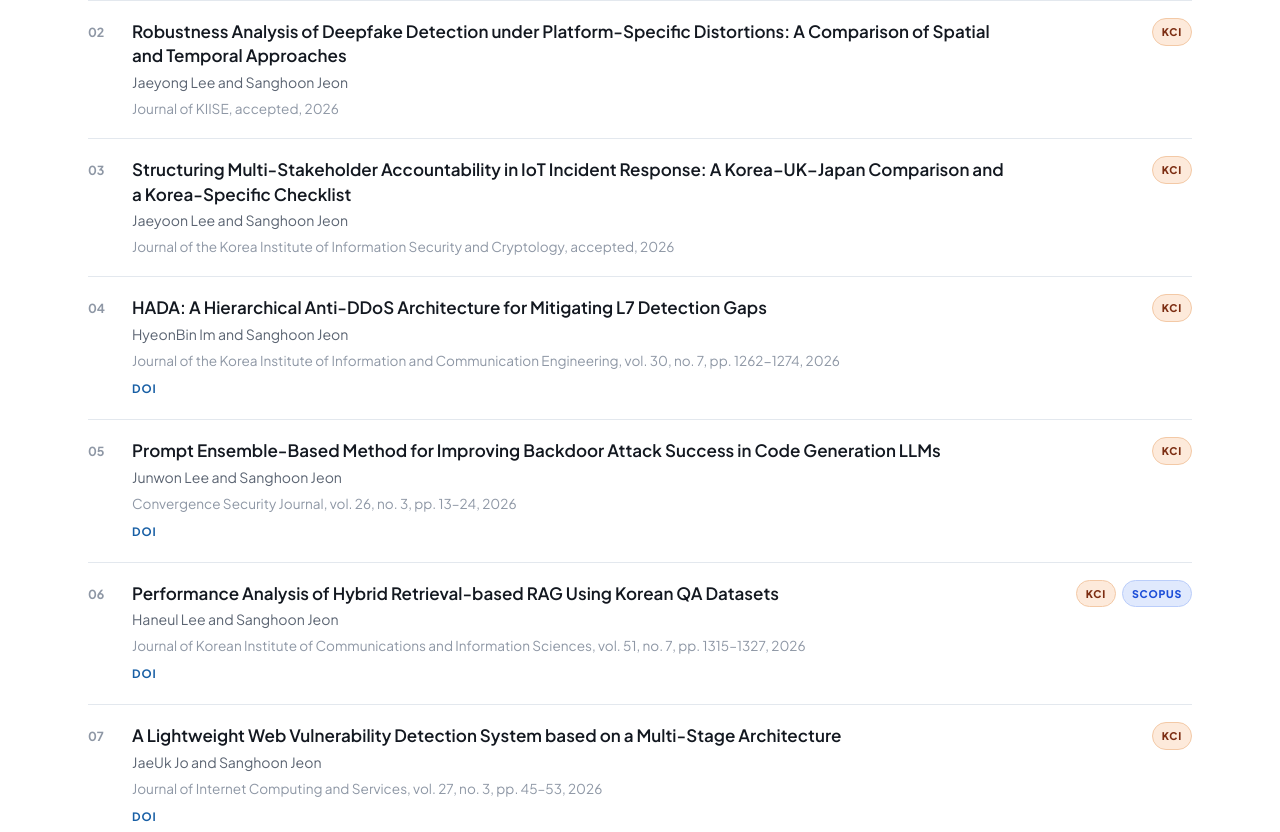
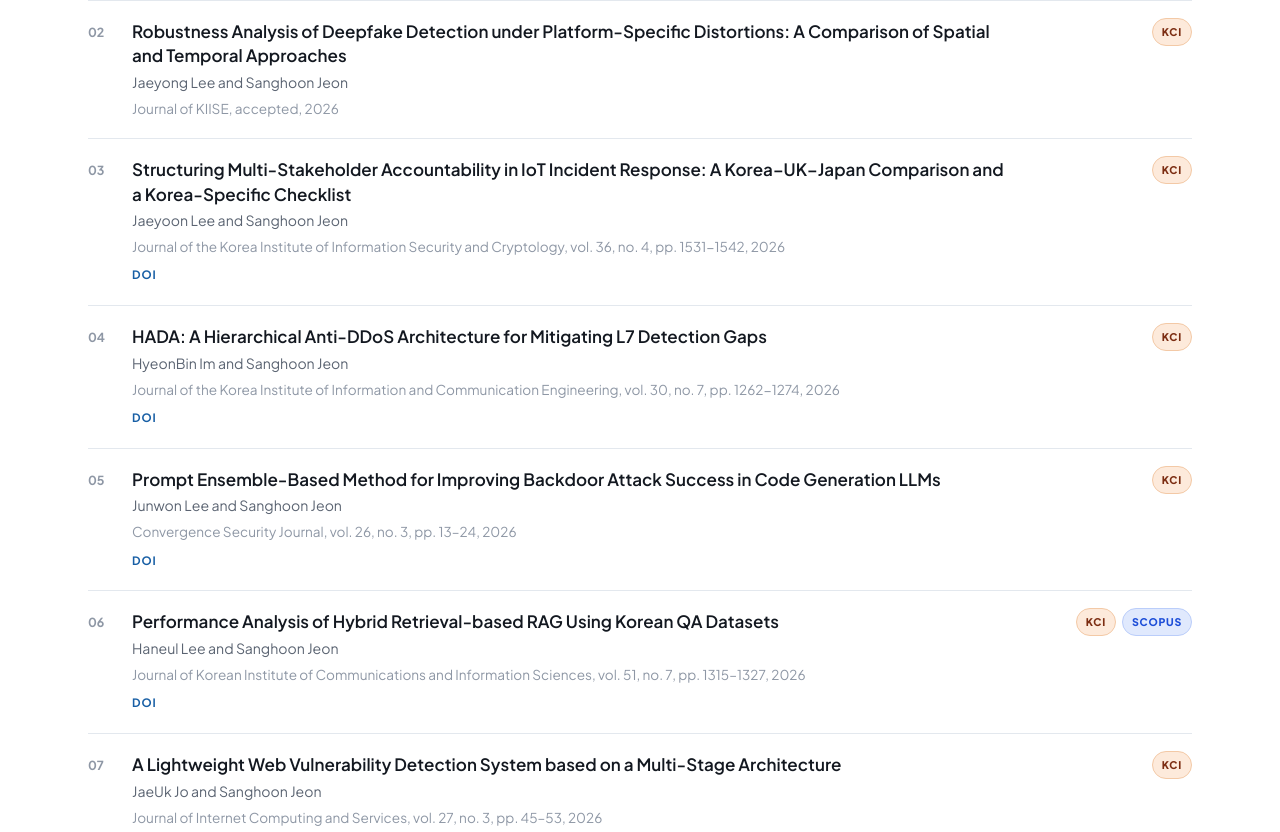
Before and after one commit to wcpslab/wcpslab.github.io, a website: page publications.html in a window 1280 px wide. Shown: the part 2300-3132 px from the top of the page. Drawn offline with Linux system fonts and the light colour scheme.

Commit message:
Update publications.html

```diff
--- a/publications.html
+++ b/publications.html
@@ -99,7 +99,7 @@
         <ol class="pubs">
           <li class="has-chip"><span class="t">SSF Framework: A Fusion Framework Using Set-Sample Integrated Embedding Learning for Partial Fingerprint Recognition</span><span class="a">Ji-min Byun and Sanghoon Jeon</span><span class="v">Journal of Korean Institute of Communications and Information Sciences, accepted, 2026</span><span class="chips"><span class="chip chip-kci">KCI</span><span class="chip chip-scopus">SCOPUS</span></span></li>
           <li class="has-chip"><span class="t">Robustness Analysis of Deepfake Detection under Platform-Specific Distortions: A Comparison of Spatial and Temporal Approaches</span><span class="a">Jaeyong Lee and Sanghoon Jeon</span><span class="v">Journal of KIISE, accepted, 2026</span><span class="chips"><span class="chip chip-kci">KCI</span></span></li>
-          <li class="has-chip"><span class="t">Structuring Multi-Stakeholder Accountability in IoT Incident Response: A Korea–UK–Japan Comparison and a Korea-Specific Checklist</span><span class="a">Jaeyoon Lee and Sanghoon Jeon</span><span class="v">Journal of the Korea Institute of Information Security and Cryptology, accepted, 2026</span><span class="chips"><span class="chip chip-kci">KCI</span></span></li>
+          <li class="has-chip"><span class="t">Structuring Multi-Stakeholder Accountability in IoT Incident Response: A Korea–UK–Japan Comparison and a Korea-Specific Checklist</span><span class="a">Jaeyoon Lee and Sanghoon Jeon</span><span class="v">Journal of the Korea Institute of Information Security and Cryptology, vol. 36, no. 4, pp. 1531-1542, 2026</span><a class="doi" href="https://www.kci.go.kr/kciportal/ci/sereArticleSearch/ciSereArtiView.kci?sereArticleSearchBean.artiId=ART003368977" target="_blank" rel="noopener">DOI</a><span class="chips"><span class="chip chip-kci">KCI</span></span></li>
           <li class="has-chip"><span class="t">HADA: A Hierarchical Anti-DDoS Architecture for Mitigating L7 Detection Gaps</span><span class="a">HyeonBin Im and Sanghoon Jeon</span><span class="v">Journal of the Korea Institute of Information and Communication Engineering, vol. 30, no. 7, pp. 1262-1274, 2026</span><a class="doi" href="https://www.dbpia.co.kr/journal/articleDetail?nodeId=NODE12924939" target="_blank" rel="noopener">DOI</a><span class="chips"><span class="chip chip-kci">KCI</span></span></li>
           <li class="has-chip"><span class="t">Prompt Ensemble-Based Method for Improving Backdoor Attack Success in Code Generation LLMs</span><span class="a">Junwon Lee and Sanghoon Jeon</span><span class="v">Convergence Security Journal, vol. 26, no. 3, pp. 13–24, 2026</span><a class="doi" href="https://www.kcgsa.org/html/sub0501.html?pageNm=article&journal=1&code=487591&issue=37205&Page=1&year=2026&searchType=&searchValue=" target="_blank" rel="noopener">DOI</a><span class="chips"><span class="chip chip-kci">KCI</span></span></li>
           <li class="has-chip"><span class="t">Performance Analysis of Hybrid Retrieval-based RAG Using Korean QA Datasets</span><span class="a">Haneul Lee and Sanghoon Jeon</span><span class="v">Journal of Korean Institute of Communications and Information Sciences, vol. 51, no. 7, pp. 1315–1327, 2026</span><a class="doi" href="https://journal.kics.or.kr/digital-library/107663" target="_blank" rel="noopener">DOI</a><span class="chips"><span class="chip chip-kci">KCI</span><span class="chip chip-scopus">SCOPUS</span></span></li>
```
